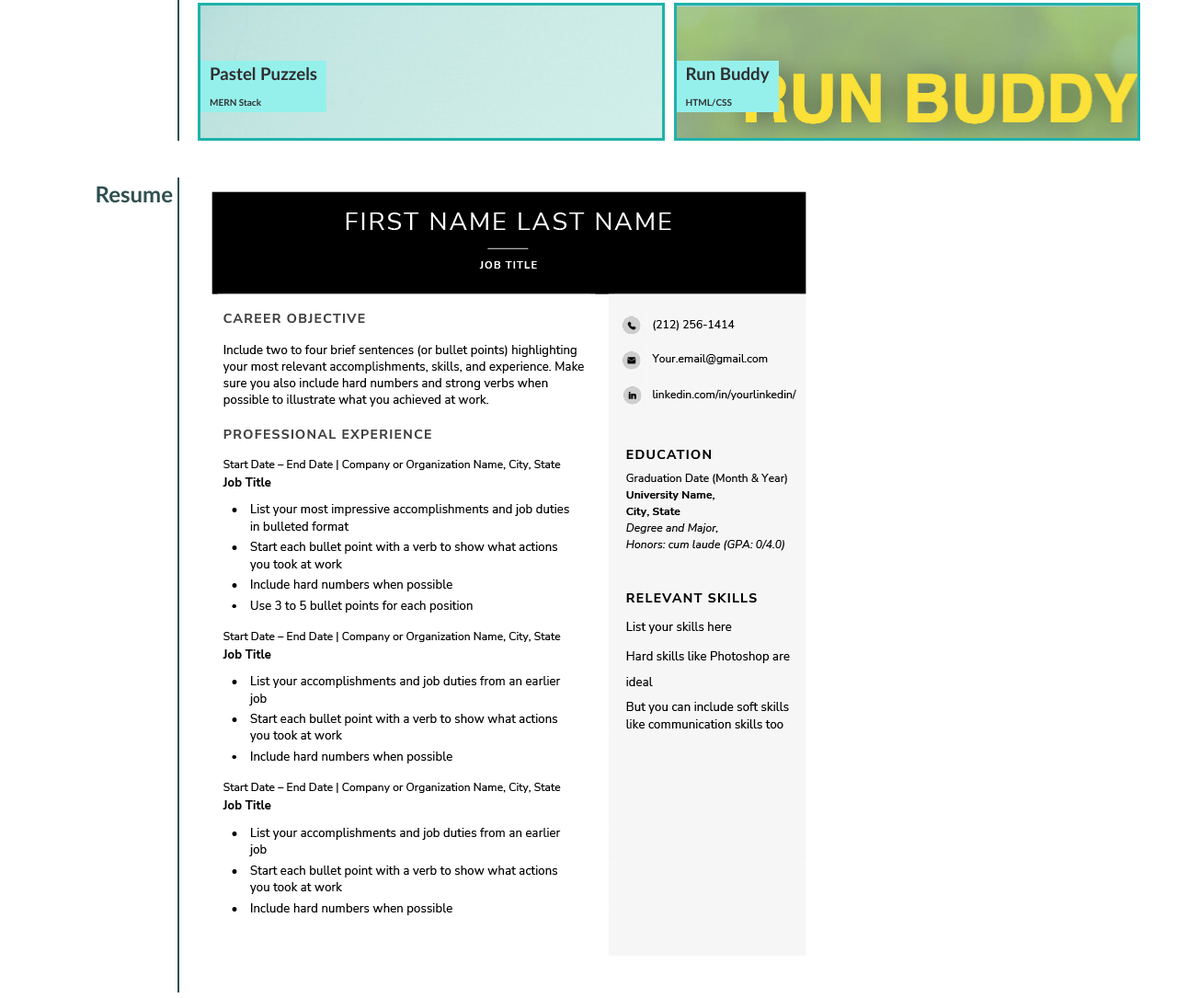
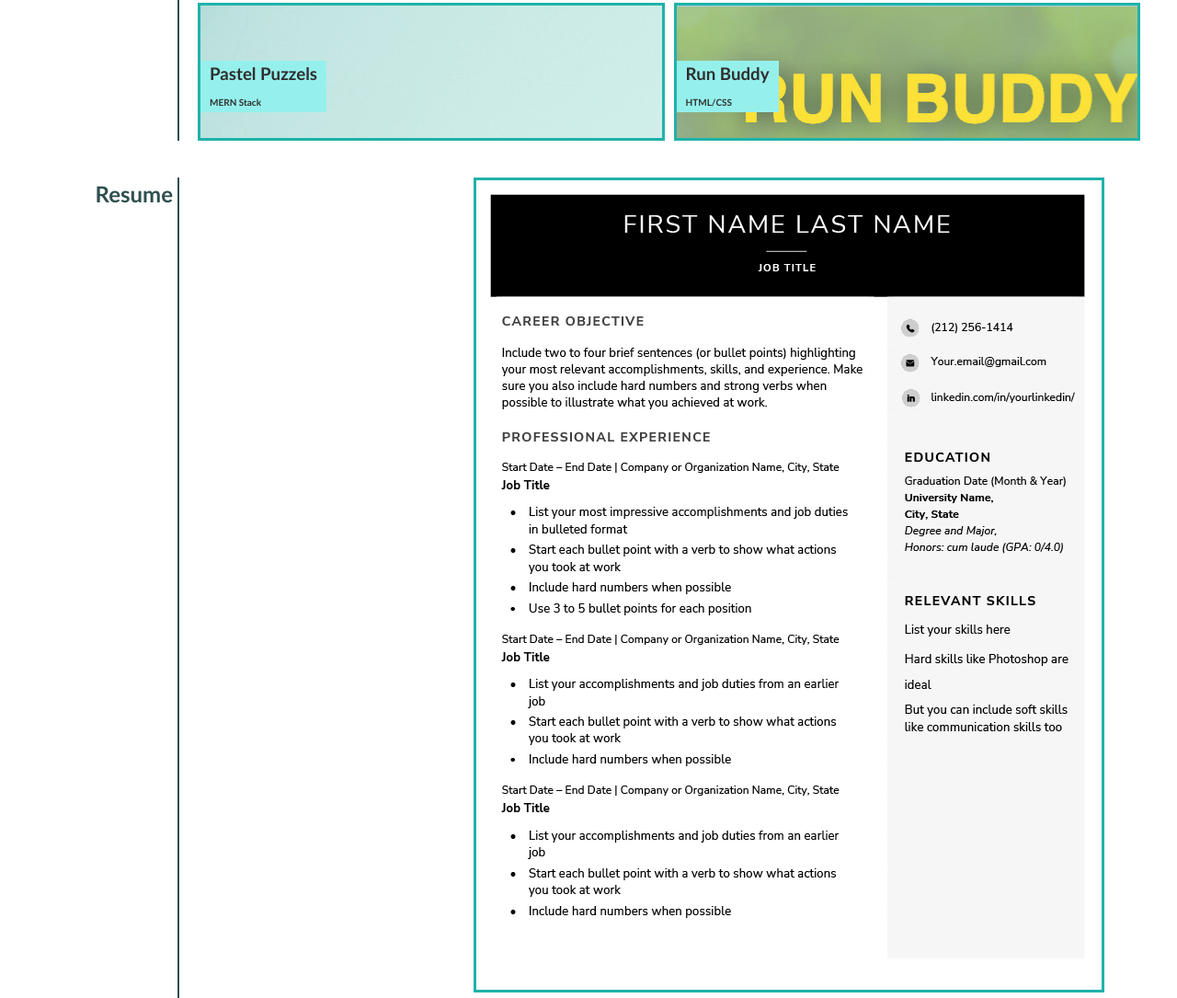
Before and after one commit to kenigreg/gregorys-portfolio, a plain HTML site: page starter/index.html in a window 1280 px wide. Shown: the part 1220-2305 px from the top of the page at 92% size. Drawn offline with Linux system fonts and the light colour scheme.

Commit message:
applied CSS Styling to the Resume section

```diff
--- a/starter/css/style.css
+++ b/starter/css/style.css
@@ -106,7 +106,7 @@ a {
   grid-template-areas:
   'myItems myPlaces'
   'myItems myPlaces'
-  'myItems myPlaces';
+  'myItems myPlaces'
 }
 
 /*setting the border Layouts for the h2 tags */
@@ -206,7 +206,15 @@ a {
 
 }
 
+/* Applied CSS styling to the image element of the Resume section*/
+.my-resume img {
+  border-style: solid;
+  border-width: 3px;
+  border-color: lightseagreen;
+  margin-left: 300px;
 
+
+}
 
 h1,
 h2,
```
Also changed, not shown: starter/index.html (+1 -0 lines).
